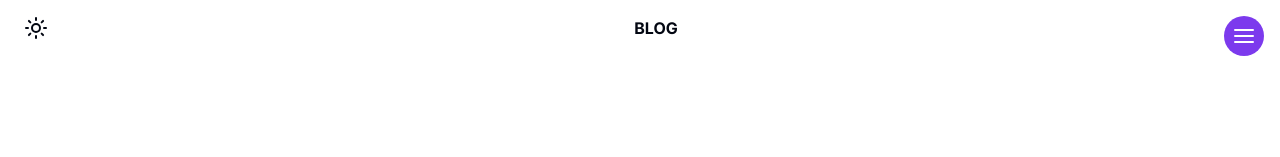
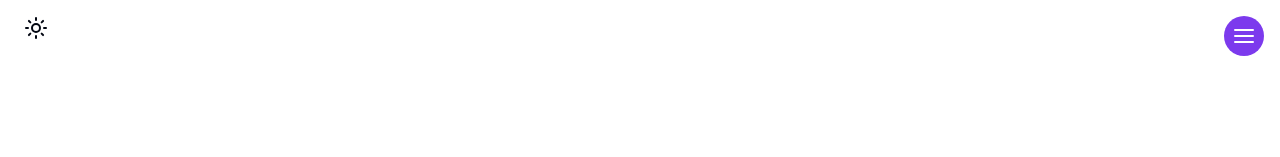
Before and after one commit to whalterduarte/PortifolioFullstack, a Next.js app: page / in a window 1280 px wide. Shown: the top 157 px of the page. Built offline with nearby package versions, Linux system fonts and the light colour scheme.

Commit message:
reajuste nos alinhamentos

```diff
--- /dev/null
+++ b/src/app/_components/moduleCss/home.module.css
@@ -0,0 +1,3 @@
+.center{
+  overflow-x: hidden;
+}
--- a/src/app/_components/navbar.tsx
+++ b/src/app/_components/navbar.tsx
@@ -4,6 +4,7 @@ import React, { useRef, useState } from 'react';
 import { FiMenu, FiX } from 'react-icons/fi';
 import Link from 'next/link'
 import { navigationLinks } from '@/utils/data';
+
 
 const Navbar = () => {
   const [isMenuOpen, setMenuOpen] = useState(false);
@@ -18,16 +19,14 @@ const Navbar = () => {
   };
 
   return (
-    <div className={`fixed top-0 right-0 m-4  ${isMenuOpen ? 'z-50' : ''}`}>
+    <div  className={`fixed top-0 right-0 m-4 ${isMenuOpen ? 'z-50 ' : ''}`}    >
       <button
         className="text-white p-2 bg-primary rounded-full transition-transform duration-500 ease-in-out transform hover:scale-110"
         onClick={toggleMenu}
       >
         {isMenuOpen ? <FiX className="h-6 w-6" /> : <FiMenu className="h-6 w-6" />}
       </button>
-      <div className='fixed top-3 left-1/2 transform -translate-x-1/2 -translate-y-1/2 m-4 font-bold'>
-        <Link href={'/blog'}>BLOG</Link>
-      </div>
+
 
       {isMenuOpen && (
         <div className="absolute top-16 right-4 bg-primary p-4 rounded-md transition-opacity duration-500 ease-in-out opacity-100">
--- a/src/app/globals.css
+++ b/src/app/globals.css
@@ -55,9 +55,9 @@
 @layer base {
   * {
     @apply border-border;
+
   }
   body {
     @apply bg-background text-foreground;
-    overflow-x: hidden;
   }
 }
--- a/src/app/page.tsx
+++ b/src/app/page.tsx
@@ -7,11 +7,12 @@ import MySkills from './_components/myskills'
 import Portifolio from './_components/portifolio'
 import Contact from './_components/contact'
 import Footer from './_components/footer'
+import styles from './_components/moduleCss/home.module.css'
 
 export default function Home() {
   return (
-    <main className="">
-      <div className='absolute z-10'>
+    <main className={styles.center}>
+      <div >
       <Navbar />
       <ModeToggle />
       </div>
```
Also changed, not shown: src/app/_components/moduleCss/portifolio.module.css (line endings or trailing spaces), 1 other file (tests, documents, lock files or other folders).
